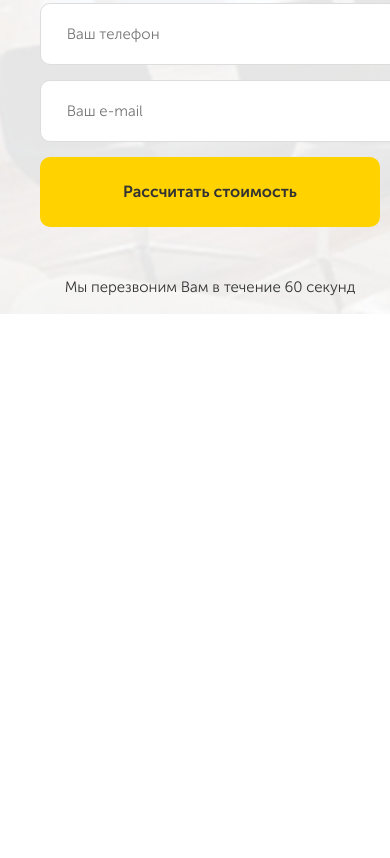
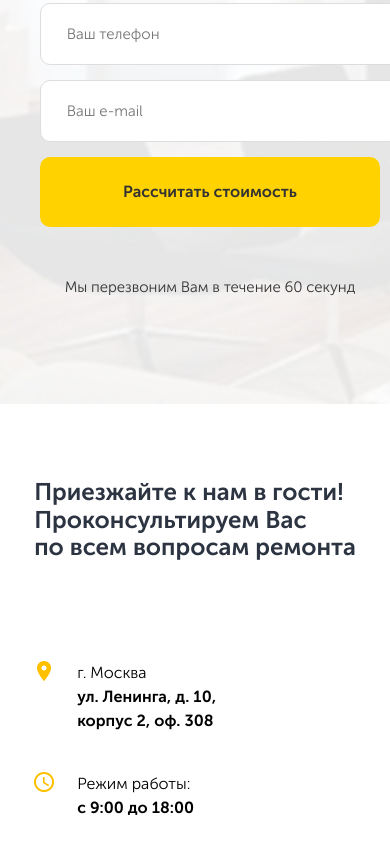
Before and after one commit to Vminskiy/repair_homework, a plain HTML site: page src/index.html in a window 390 px wide. Shown: the part 8816-9674 px from the top of the page. Before the commit the page ends 9130 px from the top, so only its background shows below. Drawn offline with nearby package versions, Linux system fonts and the light colour scheme.

Commit message:
Футер с адаптивом

```diff
--- a/src/index.html
+++ b/src/index.html
@@ -369,6 +369,50 @@
 </div>
 <!-- /.section sixth -->
 
+<div class="footer">
+  <div class="map" id="map">
+    <script type="text/javascript" charset="utf-8" async src="https://api-maps.yandex.ru/services/constructor/1.0/js/?um=constructor%3A8d60af6956d64ee58ae587ea63356f06eefc367435126d9d8ba53ef0b994a9a8&amp;width=100%25&amp;height=640&amp;lang=ru_RU&amp;scroll=false"></script>
+  </div>
+  <div class="container">
+    <div class="contacts-block">
+      <div class="contacts">
+        <h3 class="contacts__title">Приезжайте к нам в гости!<br>Проконсультируем Вас<br>по всем вопросам ремонта
+        </h3>
+        <!-- /.contacts__title -->
+        <ul class="contacts-list">
+          <li class="contacts-list__item">
+            <div class="span contacts-list__icon">
+              <img src="img/footer/map.png" alt="Карта">
+            </div>
+            <span class="contacts-list__text">г. Москва<br><span class="contacts-list__bold">ул. Ленинга, д. 10, <br>корпус 2, оф. 308</span>
+            </span>
+          </li>
+          <!-- /.contacts-list__item -->
+          <li class="contacts-list__item">
+            <div class="span contacts-list__icon">
+              <img src="img/footer/clock.png" alt="Часы">
+            </div>
+            <span class="contacts-list__text">Режим работы:<br><span class="contacts-list__bold">с 9:00 до 18:00</span>
+            </span>
+          </li>
+          <!-- /.contacts-list__item -->
+          <li class="contacts-list__item">
+            <div class="span contacts-list__icon">
+              <img src="img/footer/phone.png" alt="Телефон">
+            </div>
+            <span class="contacts-list__text">Телефон:<br><a href="tel:+7(495)42-251-31" class="contacts-list__phone">+7 (495) 42-251-31</a></span>
+          </li>
+          <!-- /.contacts-list__item -->
+        </ul>
+        <!-- /.contacts-list -->
+      </div>
+      <!-- /.contacts -->
+    </div>
+    <!-- /.contacts-block -->
+  </div>
+  <!-- /.container -->
+</div>
+
 <div class="button button-up" id="up">
   Наверх
 </div>
--- /dev/null
+++ b/src/sass/blocks/_footer.sass
@@ -0,0 +1,70 @@
+.footer
+  box-sizing: border-box
+  position: relative
+.map
+  position: absolute
+  left: 0
+  top: 0
+  width: 50%
+.contacts
+  padding-top: 100px
+  padding-left: 200px
+  &__title
+    color: #2c3442
+    font-size: 24px
+    margin-bottom: 100px
+    +bold
+  &-block
+    display: flex
+    justify-content: flex-end
+  &-list
+    padding: 0
+    list-style: none
+    &__item
+      display: flex
+      align-items: flex-start
+      margin-bottom: 39px
+    &__icon
+      width: 20px
+      height: 20px
+      line-height: 20px
+      text-align: center
+      margin-right: 23px
+    &__phone
+      text-decoration: none
+      color: #000000
+      +bold
+    &__text
+      font-size: 16px
+      line-height: 24px
+    &__bold
+      +bold
+@media (max-width: 1200px)
+  .footer
+    display: flex
+    flex-direction: column-reverse
+  .map
+    position: static
+    width: 100%
+  .contacts
+    padding-left: 0
+    &-block
+      position: static
+      width: 100%
+      justify-content: center
+      padding-bottom: 50px
+@media (max-width: 768px)
+  .footer
+    display: flex
+    flex-direction: column-reverse
+  .map
+    position: static
+    width: 100%
+  .contacts
+    padding-left: 0
+    padding-top: 50px
+    &-block
+      position: static
+      width: 100%
+      justify-content: center
+      padding-bottom: 30px
--- a/src/sass/blocks/_sixth.sass
+++ b/src/sass/blocks/_sixth.sass
@@ -5,6 +5,7 @@
   background-position: left center, center right
   background-size: 50%, contain
   background-repeat: repeat-y, no-repeat
+  padding-bottom: 90px
   &__title
     padding-bottom: 0
     margin-bottom: 40px
--- a/src/sass/style.sass
+++ b/src/sass/style.sass
@@ -10,4 +10,5 @@
 @import 'blocks/fourth'
 @import 'blocks/fifth'
 @import 'blocks/sixth'
+@import 'blocks/footer'
 @import 'animation'
```
Also changed, not shown: src/css/style.css, src/img/footer/clock.png (added), src/img/footer/map.png (added), src/img/footer/phone.png (added), 1 other file.
